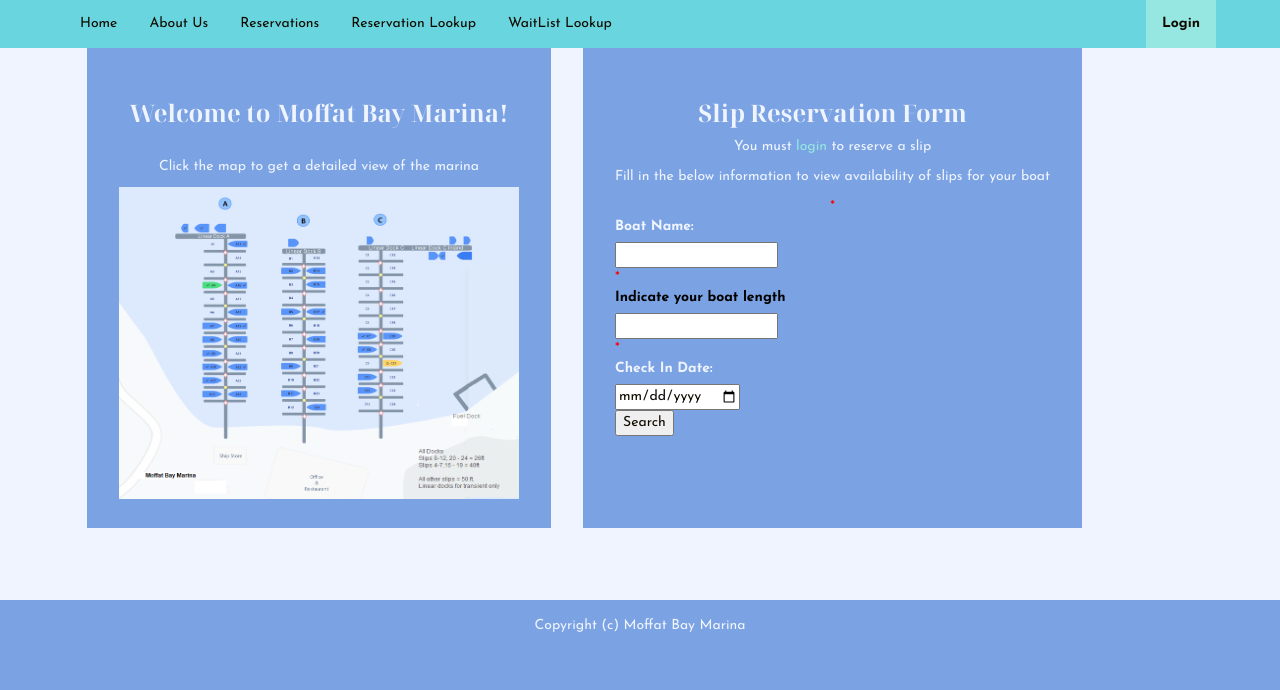
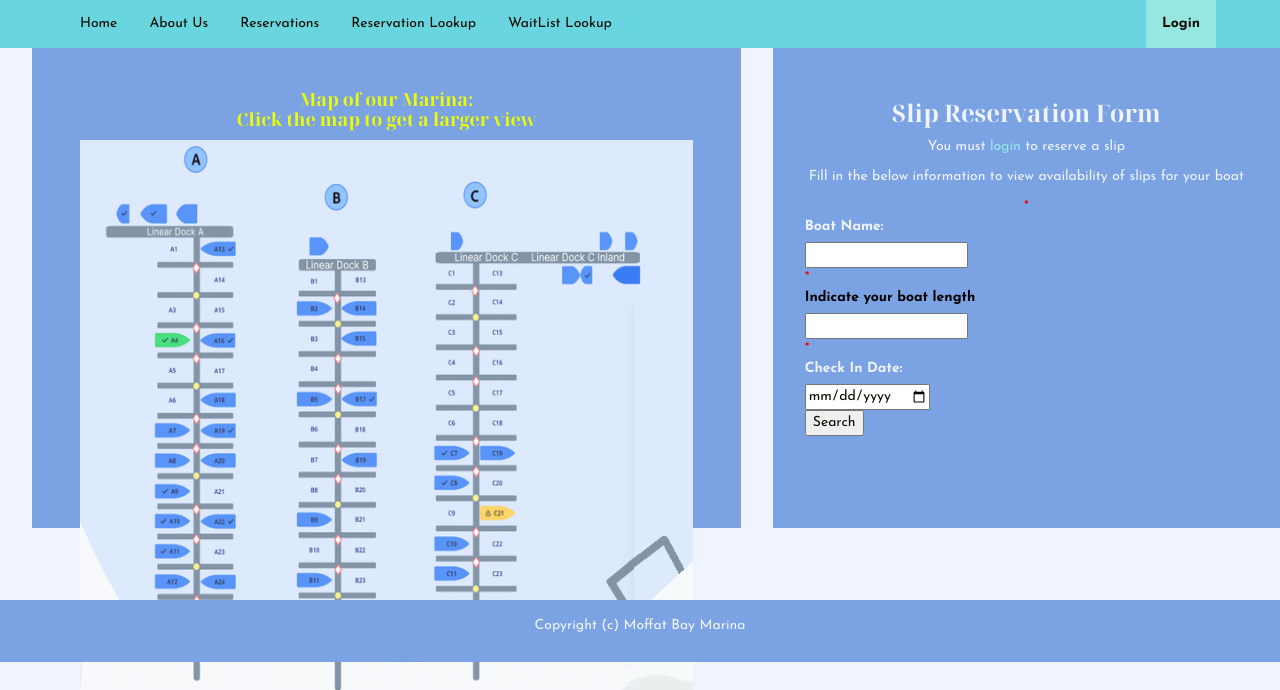
Before and after one commit to rchurchBellevue/MoffatBay, a PHP site: page /pages/Reservation.php in a window 1280 px wide. Shown: the part 138-828 px from the top of the page. Before the commit the page ends 770 px from the top, so only its background shows below. Run offline with PHP 8.4, Linux system fonts and the light colour scheme.

Commit message:
ReservationPage Feedback
--crop image to be a little nicer
--make part about clicking map to resize more prevalent
--resize columns
--typeo fix on waitlist lookup page

```diff
--- a/css/style.css
+++ b/css/style.css
@@ -131,9 +131,17 @@
     font-weight: 700;
 }
 
-.login, .register {
+.login {
     text-align: center;
     padding: 3rem;
+    max-width: 40rem;
+    background-color: var(--dark);
+    color: var(--white);
+}
+
+.register {
+    text-align: center;
+    padding: 10rem;
     max-width: 40rem;
     background-color: var(--dark);
     color: var(--white);
@@ -147,6 +155,7 @@
     margin: 4rem 0;
     margin-left: 2rem;
 }
+
 
 form {
     text-align: left;
@@ -195,10 +204,7 @@
     margin-left: 2rem;
 }
 
-.reservation img{
-    max-height: 75%;
-    max-width: auto;
-}
+
 
 .reservation select {
     display: block ;
@@ -212,6 +218,7 @@
 .reservation input {
     display: block ;
 }
+
 
 .aboutUsContainer {
     width:50%;
--- a/pages/Reservation.php
+++ b/pages/Reservation.php
@@ -139,17 +139,16 @@
         </a>
     </div>
     <!-- MAIN CONTENT -->
-    <div class="container">
+    <div class="container-fluid">
         <div class="row">
-            <div class="col-lg reservation">
-                <h3>Welcome to Moffat Bay Marina!</h3>
-                <br>
-                <p>Click the map to get a detailed view of the marina</p>
-                <a href="../images/map.png">
-                <img border="0" alt="Map" src="../images/map.png" width="400" height="400">
+            <div class="col-lg-7 reservation" >
+                <h4 style="color:rgb(235, 252, 3);"><b >Map of our Marina: <br>
+                    Click the map to get a larger view</b></h4>
+                <a href="../images/MarinaCrop.png">
+                <img style="width: 95%; height: 550px;" src="../images/MarinaCrop.png" alt="Marina map">
                 </a>
             </div>
-            <div class="col-md reservation col-right">
+            <div class="col-lg-5 reservation ">
                 <h3> Slip Reservation Form </h3>
                 <p> You must <a href="login.php">login</a> to reserve a slip <p>
                 <p>Fill in the below information to view availability of slips for your boat </p>
--- a/pages/WaitListLookup.php
+++ b/pages/WaitListLookup.php
@@ -33,7 +33,7 @@
 
         $waitString="";
         if (!empty($waitArray)) {
-            $waitString= "There are currently ".count($waitArray)." boats ahead of your in the queue";
+            $waitString= "There are currently ".count($waitArray)." boats ahead of you in the queue";
         } else {
             $waitString= "Currently no waiting for a slip of that size";
         }
```
Also changed, not shown: images/MarinaCrop.png (added).
